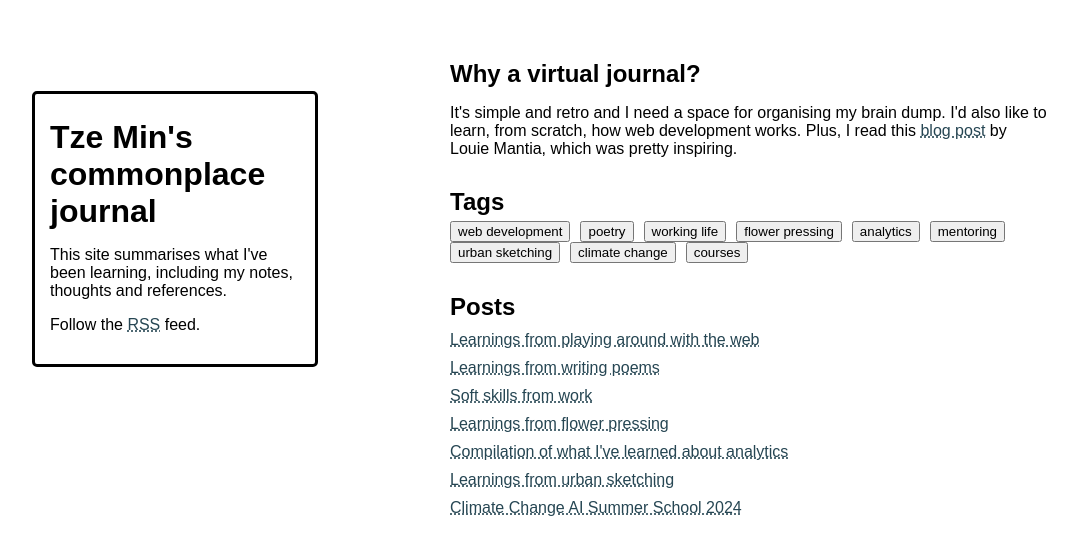
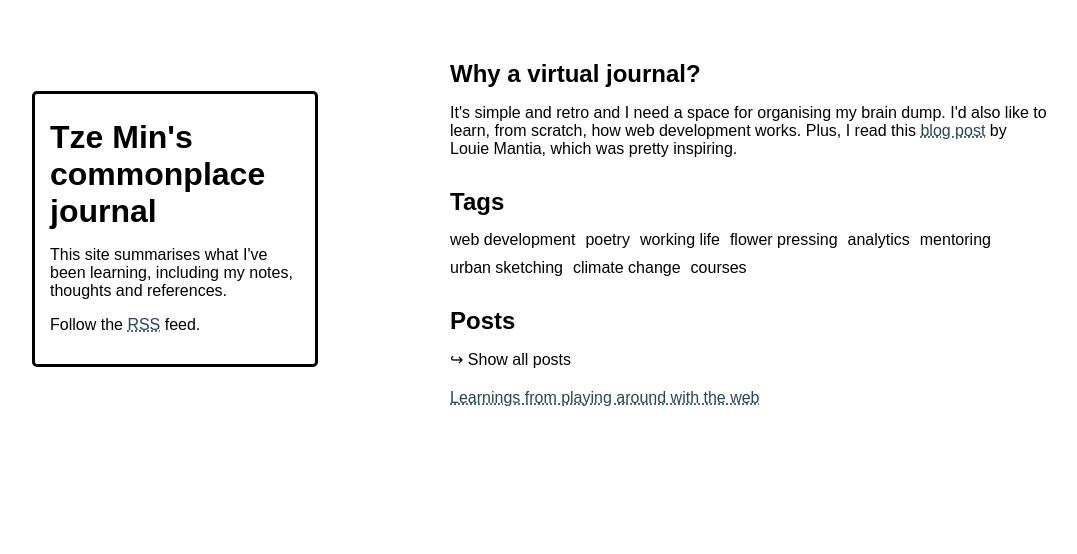
Before and after one commit to tze-min/commonplace-journal, a plain HTML site: page index.html in a window 1280 px wide. Both pictures are taken after a click on the button "web development". Shown: the whole page, without its empty margins (38-1115 px from the left). Drawn offline with Linux system fonts and the light colour scheme.

Commit message:
enable filtering and unfiltering of posts via clicking a tag

```diff
--- a/index.html
+++ b/index.html
@@ -23,6 +23,7 @@
       <div id="tagList"></div>
 
       <h2>Posts</h2>
+      <button id="showAll">↪ Show all posts</button>
       <div id="postList"></div>
 
       <!-- <h2>Themes</h2>
--- a/main.js
+++ b/main.js
@@ -1,5 +1,5 @@
-let POSTS_SET = new Set();
-let TAGS_SET = new Set();
+let POSTS_LIST = [];
+let TAGS_MAP = new Map();
 const FILEPATH = 'pages.json';
 
 async function getPosts() {
@@ -9,17 +9,19 @@ async function getPosts() {
         if (!response.ok) {
             throw new Error(`Response status: ${response.status}`);
         }
-        const postsList = await response.json();
-        console.log('postsList after fetching json', postsList);
+        pagesJson = await response.json();
 
         // display a unique set of tags
-        postsList.forEach(page => {
+        pagesJson.forEach(page => {
+            buildPostsList(page.title, page.url);
             page.tags.forEach(tag => {
-                TAGS_SET.add(tag);
+                buildTagsMap(tag, page.title, page.url);
             })
-            const content = [page.url, page.title];
-            POSTS_SET.add(content);
         })
+
+        // listen for click of "show all" button
+        const showAllButton = document.getElementById('showAll');
+        showAllButton.addEventListener('click', () => showPosts());
     } catch (error) {
         console.error(error.message);
     }
@@ -28,33 +30,51 @@ async function getPosts() {
     showPosts();
 }
 
+function buildPostsList(title, url) {
+    POSTS_LIST.push([title, url]);
+}
+
+function buildTagsMap(tag, title, url) {
+    if (TAGS_MAP.has(tag)) {
+        let posts = TAGS_MAP.get(tag);
+        posts.push([title, url]);
+        TAGS_MAP.set(tag, posts);
+    } else {
+        TAGS_MAP.set(tag, [[title, url]]);
+    }
+}
+
 function showTags() {
 // display a unique list of tags
     const tagList = document.getElementById('tagList');
-    TAGS_SET.forEach(tag => {
+    TAGS_MAP.keys().forEach(tag => {
         const tagButton = document.createElement('button');
         tagButton.innerHTML = tag;
         tagButton.className = 'tagContainer';
-        // tagButton.addEventListener('click', filterPosts(tag));
+        tagButton.addEventListener('click', () => filterPosts(tag));
 
         tagList.appendChild(tagButton);
     })
 }
 
-// function filterPosts(selectedTag) {
-//     // filter posts given a tag
-//         console.log('im getting run');
-//         const filteredPosts = POSTS_SET.filter(post => post.tags.includes(selectedTag));
-//         console.log(filteredPosts);
-//         showPosts(filteredPosts);
-//     }
+function filterPosts(selectedTag) {
+// select posts given a tag
+    const filteredPosts = TAGS_MAP.get(selectedTag);
+    showPosts(filteredPosts);
+}
 
-function showPosts(filteredPosts = POSTS_SET) {
+function clearPosts() {
+    const postList = document.getElementById('postList');
+    postList.innerHTML = '';
+}
+
+function showPosts(filteredPosts = POSTS_LIST) {
 // display a unique list of posts, filtered if a tag's been selected
+    clearPosts();
+
     const postList = document.getElementById('postList');
     filteredPosts.forEach(post => {
-        console.log('looping through', post);
-        const [url, title] = [post[0], post[1]];
+        const [title, url] = [post[0], post[1]];
         const postContainer = document.createElement('div');
         postContainer.className = 'postContainer';
 
--- a/styles.css
+++ b/styles.css
@@ -1,5 +1,6 @@
 body {
     margin: 30px;
+    font-size: 16;
     font-family: Arial, Helvetica, sans-serif;
 }
 
@@ -69,7 +70,28 @@ li {
     margin-right: 10%;
 }
 
+button {
+    padding: 0px;
+    border: none;
+    background: none;
+    font-size: 16;
+    font-family: Arial, Helvetica, sans-serif;
+}
+
+button:hover {
+    color: e76f51;
+    background-color: transparent;
+    text-decoration: underline dotted;
+    transition: 0.3s ease;
+}
+
+#showAll {
+    margin-top: 10px;
+    margin-bottom: 10px;
+}
+
 .tagContainer {
+    margin-top: 10px;
     margin-right: 10px;
 }
 
```
